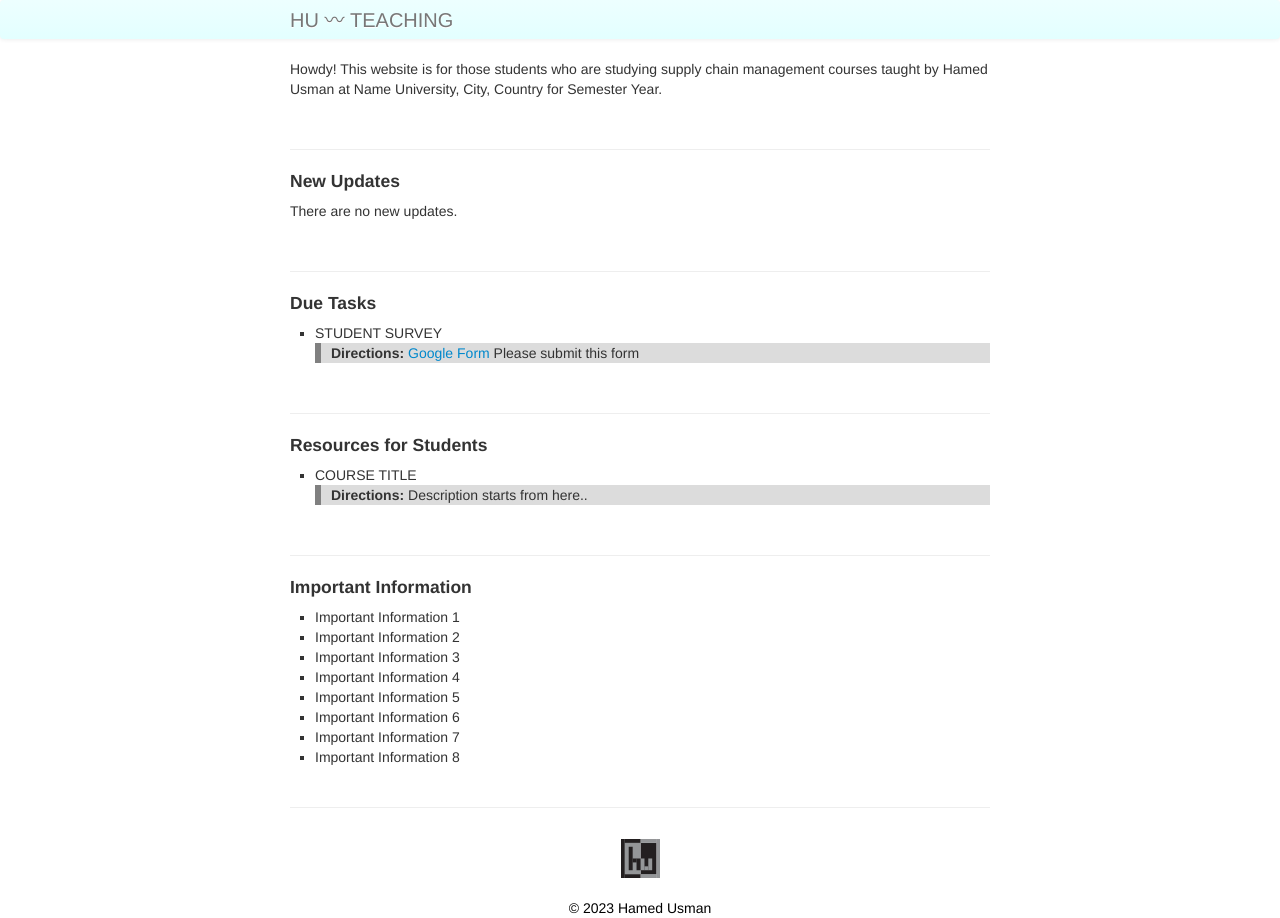
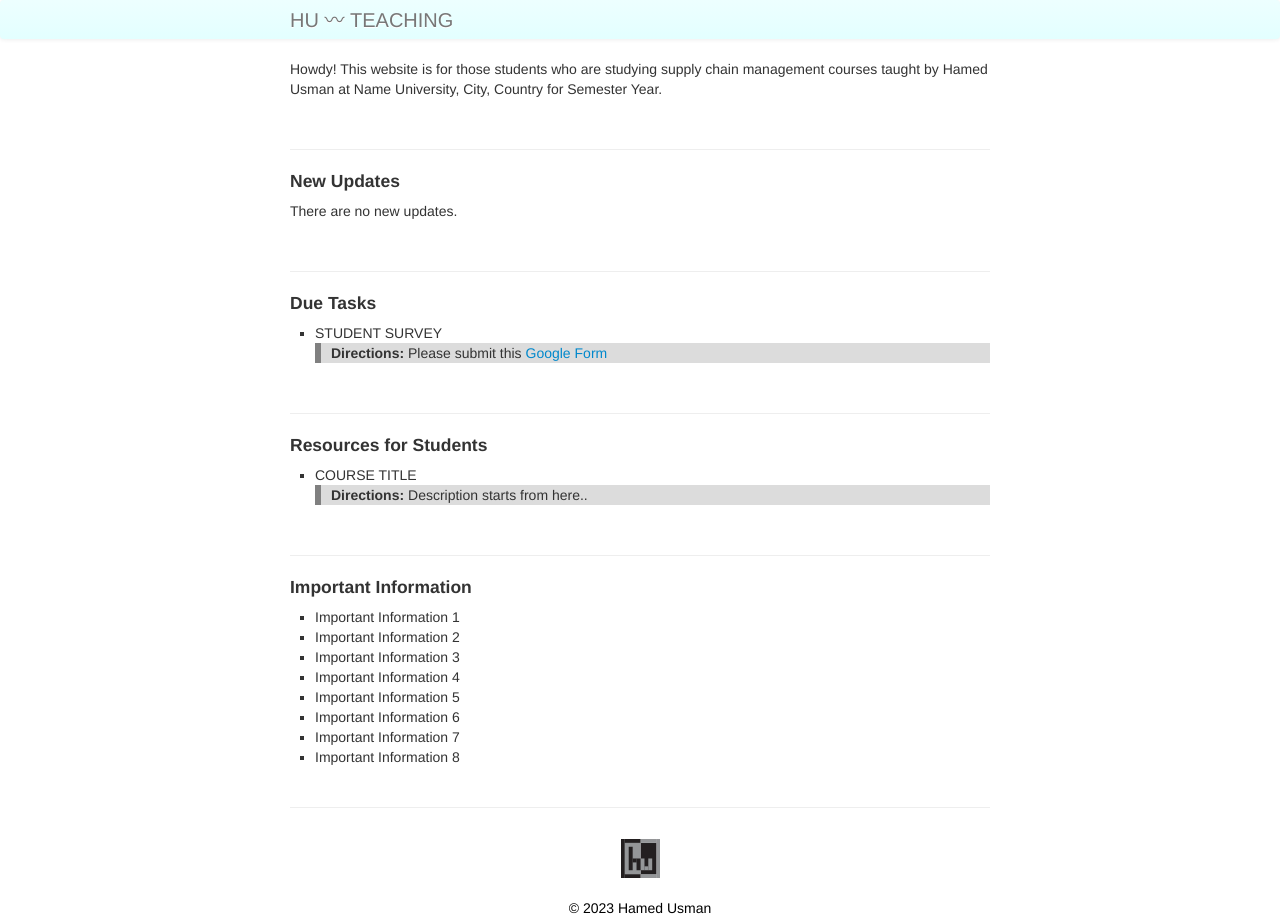
Before and after one commit to 101scm/101scm.github.io, a Jekyll site: the page built from index.md, in a window 1280 px wide. Built offline with Jekyll 4.4.1, drawn with Linux system fonts in a browser that asks for light colours.

Commit message:
Update index.md

```diff
--- a/index.md
+++ b/index.md
@@ -20,7 +20,7 @@ Howdy! This website is for those students who are studying supply chain manageme
 <h4>Due Tasks</h4>
 <ul>
 <li>STUDENT SURVEY</li>
-<div class="summary"><p><strong>Directions:</strong> <a href="https://www.google.com">Google Form</a> Please submit this form</p></div>
+<div class="summary"><p><strong>Directions:</strong> Please submit this <a href="https://www.google.com">Google Form</a></p></div>
 </ul>
 
 <br/>
```
